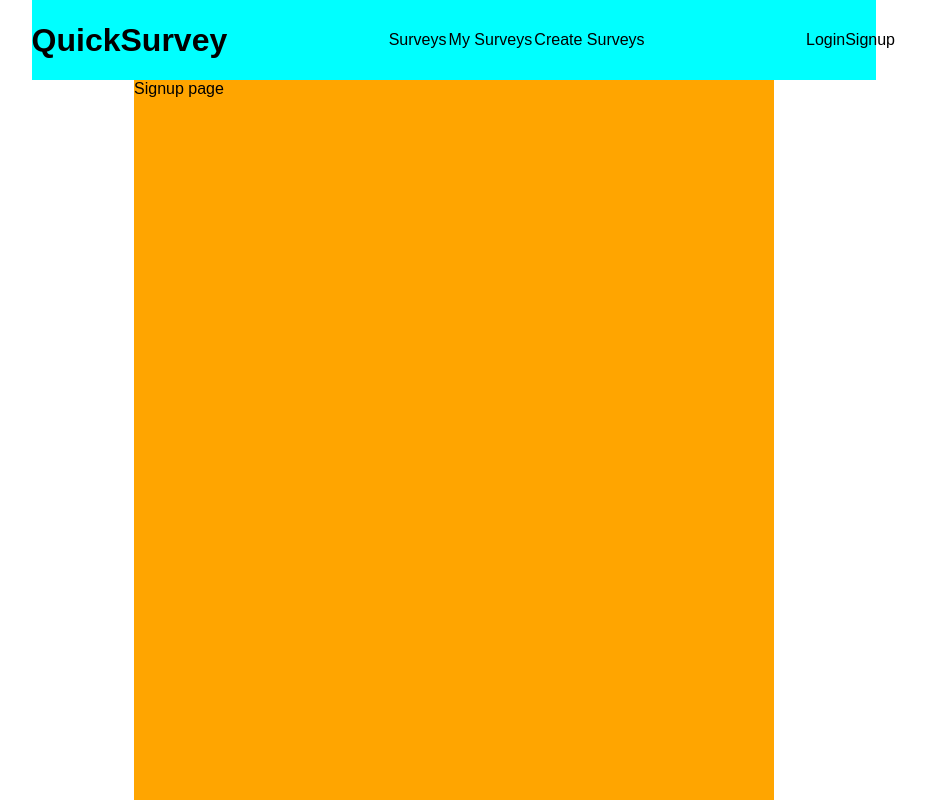
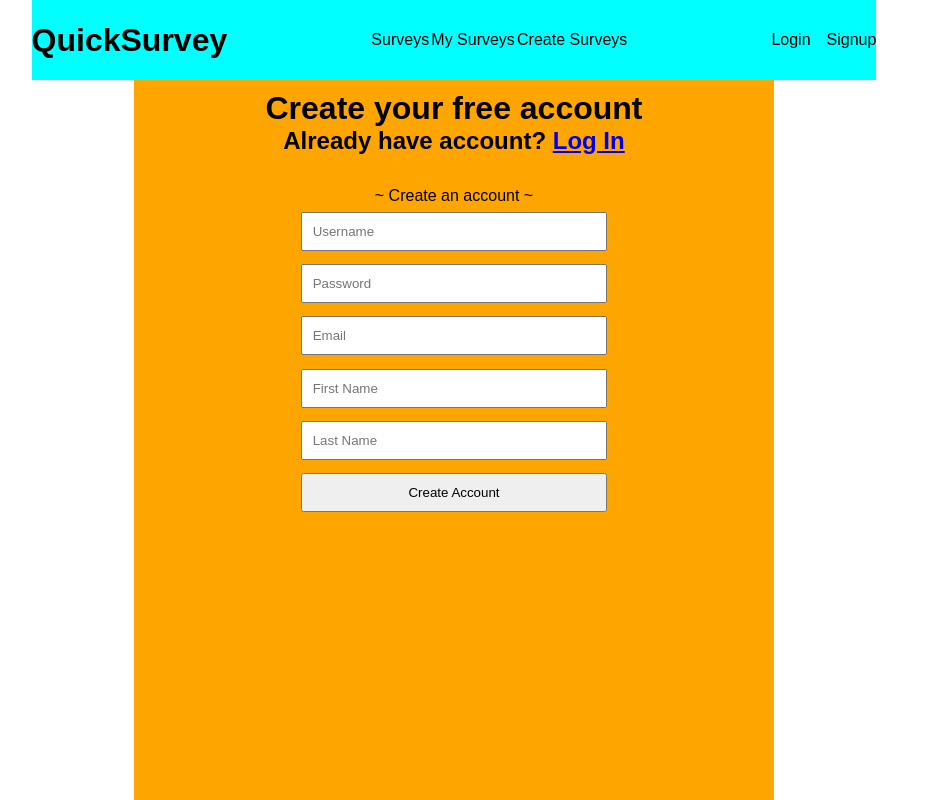
Before and after one commit to LouPrit/quicksurvey, a React (Create React App) app: page /signup in a window 1280 px wide. Shown: the whole page, without its empty margins (186-1112 px from the left). Built offline with nearby package versions, Linux system fonts and the light colour scheme.

Commit message:
Added some layout to the signup and login pages

```diff
--- a/src/App.css
+++ b/src/App.css
@@ -35,8 +35,12 @@ font-weight: bold
   display: flex;
   justify-content: space-between;
   padding: 0;
-  width: 5.5vw;
 }
+
+.signupLi {
+  margin-left: 1em;
+}
+
 
 .App-nav li, .App-nav-login li {
   text-decoration: none;
--- a/src/App.js
+++ b/src/App.js
@@ -6,6 +6,9 @@ import { BrowserRouter as Router, Route, Link, Switch, Redirect } from "react-ro
 import SignupPage from "./pages/signup";
 import MainPage from "./pages/index"
 import LoginPage from "./pages/login"
+
+//components
+import MainNav from "./components/navigation"
 
 class App extends Component {
   constructor(props) {
@@ -18,9 +21,12 @@ class App extends Component {
   render() {
     return (
       <Router>
+        <div className="App">
+          <MainNav />
         <Route path="/" exact component={MainPage} />
         <Route path="/signup" component={SignupPage} />
         <Route path="/login" component={LoginPage} />
+        </div>
       </Router>
     );
   }
--- a/src/components/navigation.js
+++ b/src/components/navigation.js
@@ -25,7 +25,7 @@ function MainNav() {
                     <li>
                         <Link className="link" to="/login">Login</Link>
                     </li>
-                    <li>
+                    <li className="signupLi">
                         <Link className="link" to="/signup">Signup</Link>
                     </li>
                 </ul>
--- a/src/pages/index.js
+++ b/src/pages/index.js
@@ -1,17 +1,11 @@
 import React from "react";
-
-//components
-import MainNav from "../components/navigation"
 
 
 function MainPage() {
     return (
-        <div className="App">
-            <MainNav />
             <div className="App-main">
                 <p>Main page</p>
             </div>
-        </div>
     );
 }
 
--- a/src/pages/login.js
+++ b/src/pages/login.js
@@ -1,16 +1,10 @@
 import React from "react";
-
-//components
-import MainNav from "../components/navigation"
 
 function LoginPage() {
     return (
-        <div className="App">
-            <MainNav />
             <div className="App-main">
-                <p>Login page</p>
+                <h1 id="heading">Log in to your account</h1>
             </div>
-        </div>
     );
 }
 
--- a/src/pages/signup.js
+++ b/src/pages/signup.js
@@ -1,15 +1,22 @@
 import React from "react";
-
-//components
-import MainNav from "../components/navigation"
+import '../styles/signup.css';
 
 function SignupPage() {
     return (
-        <div className="App">
-            <MainNav />
-            <div className="App-main">
-                <p>Signup page</p>
-            </div>
+        <div className="App-main">
+            <h1 id="heading">Create your free account</h1>
+            <h2>Already have account? <a href="login">Log In</a></h2>
+
+            <form className="signupForm">
+                <p>~ Create an account ~</p>
+                <input type="text" name="username" placeholder="Username" required />
+                <input type="password" name="password" placeholder="Password" required />
+                <input type="email" name="email" placeholder="Email" required />
+                <input type="text" name="firstname" placeholder="First Name" />
+                <input type="email" name="lastname" placeholder="Last Name" />
+                <input type="submit" name="submit" value="Create Account" />
+            </form>
+
         </div>
     );
 }
--- /dev/null
+++ b/src/styles/signup.css
@@ -0,0 +1,22 @@
+h1, h2 {
+    text-align: center;
+    margin: 0;
+}
+
+#heading {
+    padding-top: 10px;
+}
+
+.signupForm {
+    display: flex;
+    flex-direction: column;
+    width: 50%;
+    margin: auto;
+    padding-top: 2em;
+    text-align: center;
+}
+
+input {
+    padding: 10px;
+    margin: 0.5em;
+}
```
Also changed, not shown: src/styles/login.css (added).
